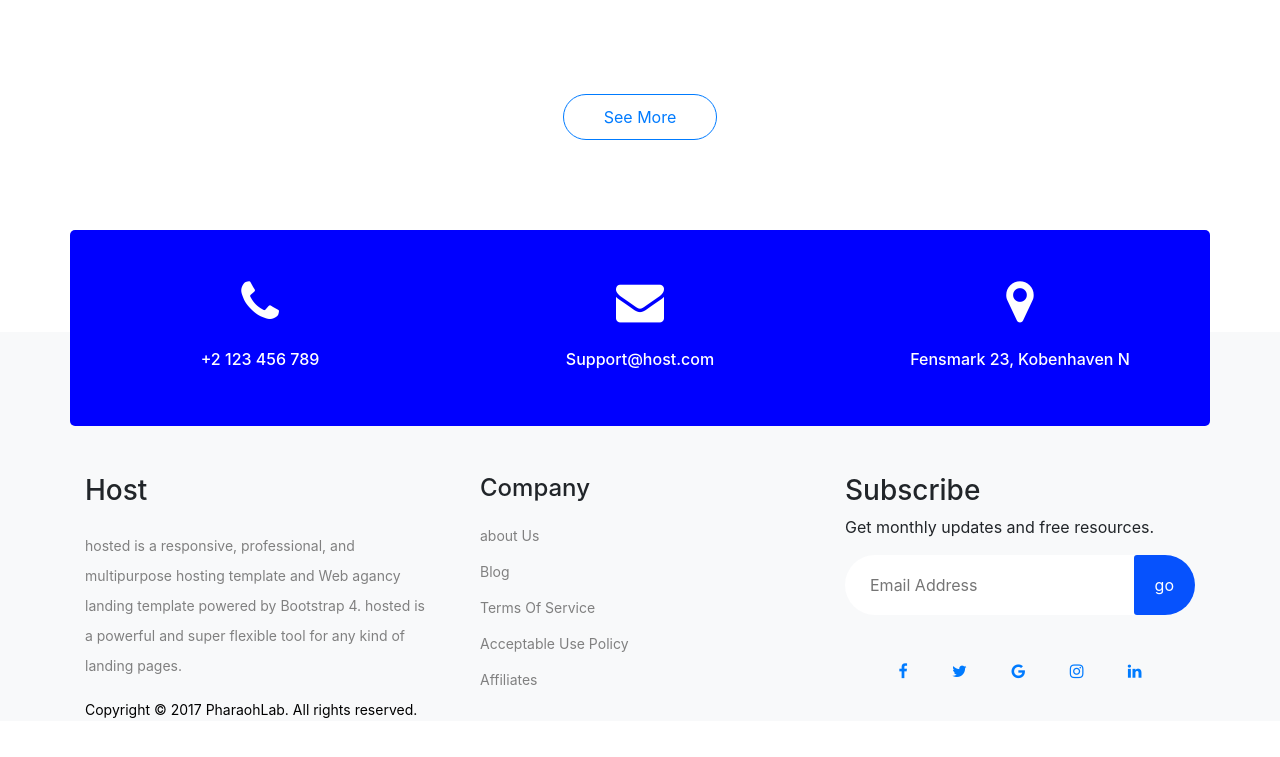
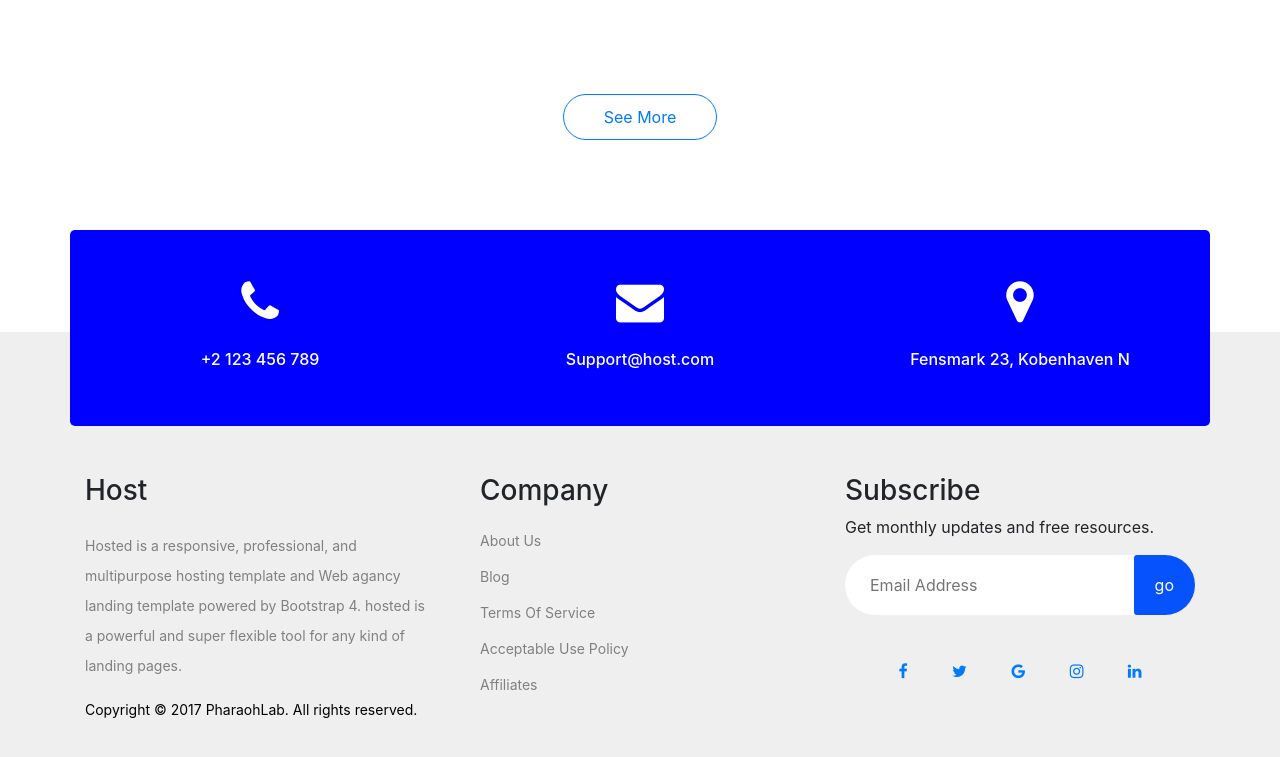
Before and after one commit to sabrin786/HostingWebsite, a plain HTML site: page index.html in a window 1280 px wide. Shown: the part 5180-5937 px from the top of the page. Before the commit the page ends 5901 px from the top, so only its background shows below. Drawn offline with nearby package versions, Linux system fonts and the light colour scheme.

Commit message:
Fix footer design

```diff
--- a/index.html
+++ b/index.html
@@ -419,7 +419,7 @@
 		</div>
 	</div>
 
-	<div class="sec9 bg-light mt-5 pt-5">
+	<div class="sec9 mt-5 pt-5 pb-5">
 		<div class="sec8 container pt-5">
 			<div class="row text-center pb-5">
 				<div class="col-4">
@@ -446,14 +446,14 @@
 			<div class="row pt-5">
 				<div class="col-4">
 					<h3 class="pb-3">Host</h3>
-					<p style="font-size: 14px; color: gray; line-height: 30px;">hosted is a responsive, professional, and multipurpose hosting template and Web agancy landing template powered by Bootstrap 4. hosted is a powerful and super flexible tool for any kind of landing pages.</p>
+					<p style="font-size: 14px; color: gray; line-height: 30px;">Hosted is a responsive, professional, and multipurpose hosting template and Web agancy landing template powered by Bootstrap 4. hosted is a powerful and super flexible tool for any kind of landing pages.</p>
 
 					<span style="font-size: 14px; color: black;">Copyright © 2017 PharaohLab. All rights reserved.</span>
 				</div>
 				<div class="col-4 sec9-middle">
-					<h4>Company</h4>
+					<h3>Company</h3>
 					<ul>
-						<li><a href="#"> about Us</a></li>
+						<li><a href="#">About Us</a></li>
 						<li><a href="#">Blog</a></li>
 						<li><a href="#">Terms Of Service</a></li>
 						<li><a href="#">Acceptable Use Policy</a></li>
--- a/style.css
+++ b/style.css
@@ -312,6 +312,10 @@
 
 /*section-9*/
 
+.sec9 {
+	background: #efefef;
+}
+
 .sec9-middle ul li{
 	padding-top: 15px;
 	list-style: none;
```
